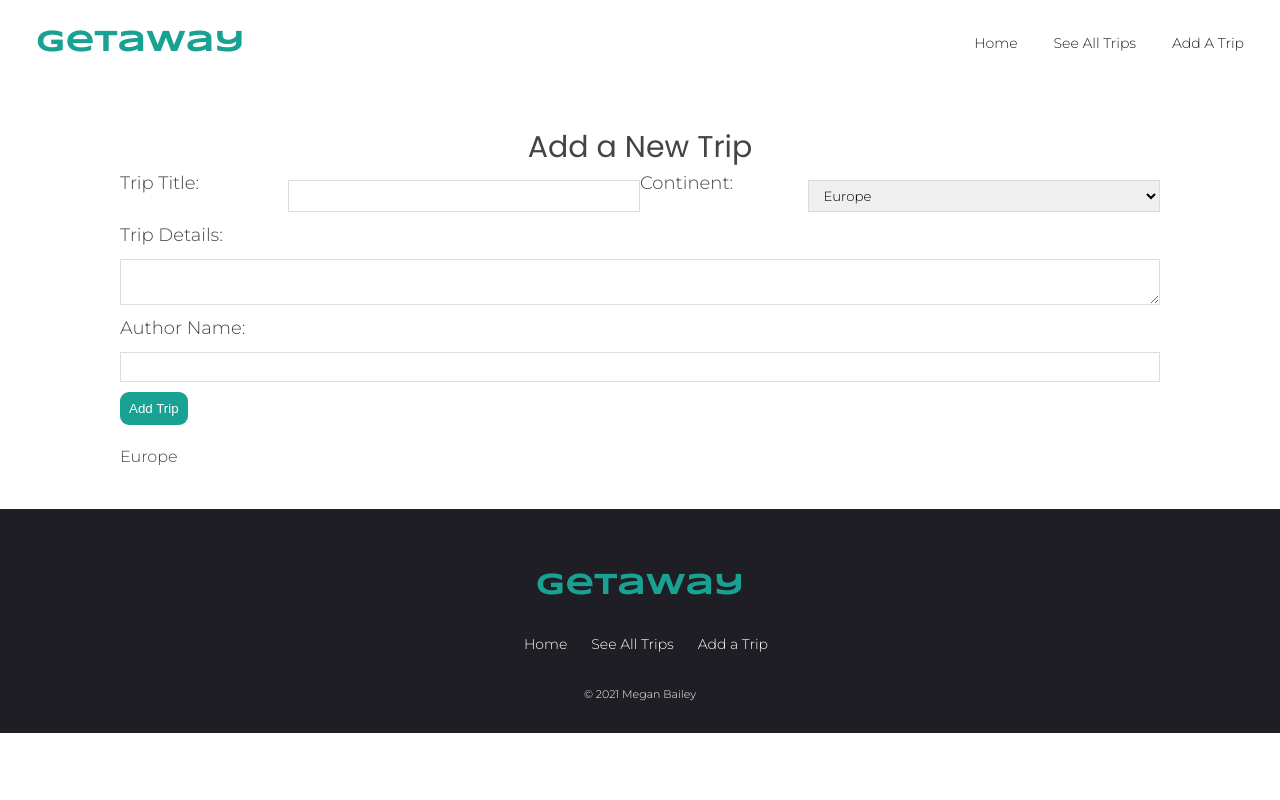
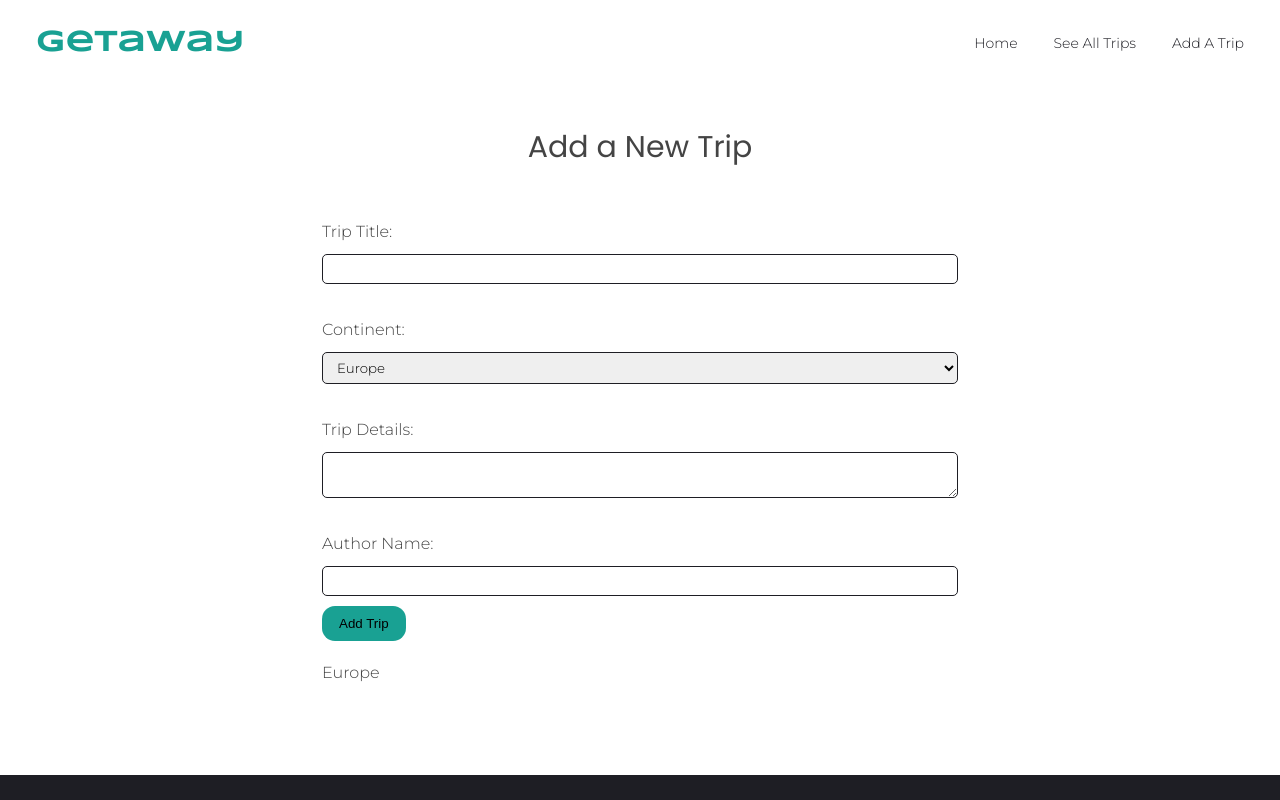
Before and after one commit to mega-bailey/getaway-v1, a React (Create React App) app: page /add in a window 1280 px wide. Shown: the top 800 px of the page. Built offline with nearby package versions, Linux system fonts and the light colour scheme.

Commit message:
style changes Add New Trip page

```diff
--- a/src/Add.js
+++ b/src/Add.js
@@ -30,18 +30,18 @@ const Add = () => {
     return (
 
 
-        <div className="add">
+        <div className="add content">
             <h2 className="page-title text-center">Add a New Trip</h2>
             <form onSubmit={handleSubmit}>
-                <div className="add-title-continent">
-                <label className="add-title">Trip Title:</label>
+
+                <label >Trip Title:</label>
                 <input
                     type="text"
                     required
                     value={title}
                     onChange={(e) => setTitle(e.target.value)}
                 />
-                <label className="add-continent">Continent:</label>
+                <label >Continent:</label>
                 <select
                     value={continent}
                     onChange={(e) => setContinent(e.target.value)}
@@ -54,7 +54,7 @@ const Add = () => {
                     <option value="Oceania/Australia">Oceania/Australia</option>
                     <option value="Antarctica">Antarctica</option>
                 </select>
-                </div>
+
                 <label>Trip Details:</label>
                 <textarea
                     required
--- a/src/main.scss
+++ b/src/main.scss
@@ -2,22 +2,13 @@
 @import url('https://fonts.googleapis.com/css2?family=Poppins:wght@200;300;400;600;700&family=Montserrat:wght@300,400,500,600,700&family=Syncopate:wght@400;700&display=swap');
 
 :root {
-  --color-primary-light: #a8bace;
-  --color-primary-dark: #323546;
-
-  --color-grey-dark-1: #272727;
-  --color-grey-dark-2: #777;
-  --color-grey-dark-3: #999;
-
-  --shadow-light: 0 2rem 5rem rgba(0, 0, 0, 0.06);
-  --shadow-dark: 0 2rem 6rem rgba(0, 0, 0, 0.3);
-
-  --line: 1px solid var(--color-grey-light-2);
-
   --color-primary: #19a193;
+  --color-primary-dark: #088772;
   --color-white: #fff;
   --color-font: #444444;
-  --color-accent: #1c77c3;
+  --color-accent-1: #1c77c3;
+  --color-accent-2: #f39237;
+  --color-accent-3: #d63230;
   --color-dark: #1e1e24;
 
   --logo-size: 3rem;
@@ -83,6 +74,29 @@ body {
 .page-title {
   font-size: 3rem;
   font-family: var(--font-accent);
+  font-weight: 500;
+}
+
+button {
+  background: var(--color-primary);
+  border: none;
+  padding: 10px 17px;
+  border-radius: 13px;
+  cursor: pointer;
+  transition: all 0.2s ease-in;
+}
+button:hover {
+  background: var(--color-primary-dark);
+  //border: rgba(0, 0, 0, 1);
+  // padding: 10px 15px;
+  // border-radius: 13px;
+  cursor: pointer;
+  box-shadow: 1px 3px 5px rgba(0, 0, 0, 0.2);
+}
+.trip-details button a {
+  text-decoration: none;
+  color: var(--color-white);
+  font-size: 1.6rem;
   font-weight: 500;
 }
 
@@ -162,19 +176,6 @@ hr {
 .trip-details div {
   margin: 2rem 0;
 }
-.trip-details button {
-  background: var(--color-primary);
-  border: rgba(0, 0, 0, 1);
-  padding: 10px 15px;
-  border-radius: 13px;
-  cursor: pointer;
-}
-.trip-details button a {
-  text-decoration: none;
-  color: var(--color-white);
-  font-size: 1.6rem;
-  font-weight: 700;
-}
 
 .trip-details img {
   box-shadow: 1px 3px 5px rgba(0, 0, 0, 0.4);
@@ -185,14 +186,20 @@ hr {
 
 /* ***ADD NEW TRIP PAGE*** */
 .add {
-  width: 100%;
-  padding: 4rem 12rem;
+  width: 70%;
   margin: 0 auto;
+}
+.add form {
+  padding: 5rem;
 }
 .add label {
   text-align: left;
-  display: block;
-  font-size: 1.8rem;
+  display: inline-block;
+  font-weight: 500;
+  line-height: 0.8;
+}
+.add label:not(:first-child) {
+  margin-top: 3rem;
 }
 .add input,
 .add textarea,
@@ -200,31 +207,15 @@ hr {
   width: 100%;
   padding: 6px 10px;
   margin: 10px 0;
-  border: 1px solid #ddd;
+  border: 1px solid var(--color-dark);
   box-sizing: border-box;
+  border-radius: 5px;
   display: block;
   font-family: inherit;
 }
-button {
-  background-color: var(--color-primary);
-  color: #fff;
-  border: 0;
-  padding: 9px;
-  border-radius: 9px;
-  cursor: pointer;
-}
+
 .add p {
   font-size: 1.6rem;
-}
-
-.add-title {
-  width: 50%;
-}
-.add-continent {
-  width: 50%;
-}
-.add-title-continent {
-  display: flex;
 }
 
 /* ***HOME PAGE HEADER/GALLERY IMAGES*** */
```
